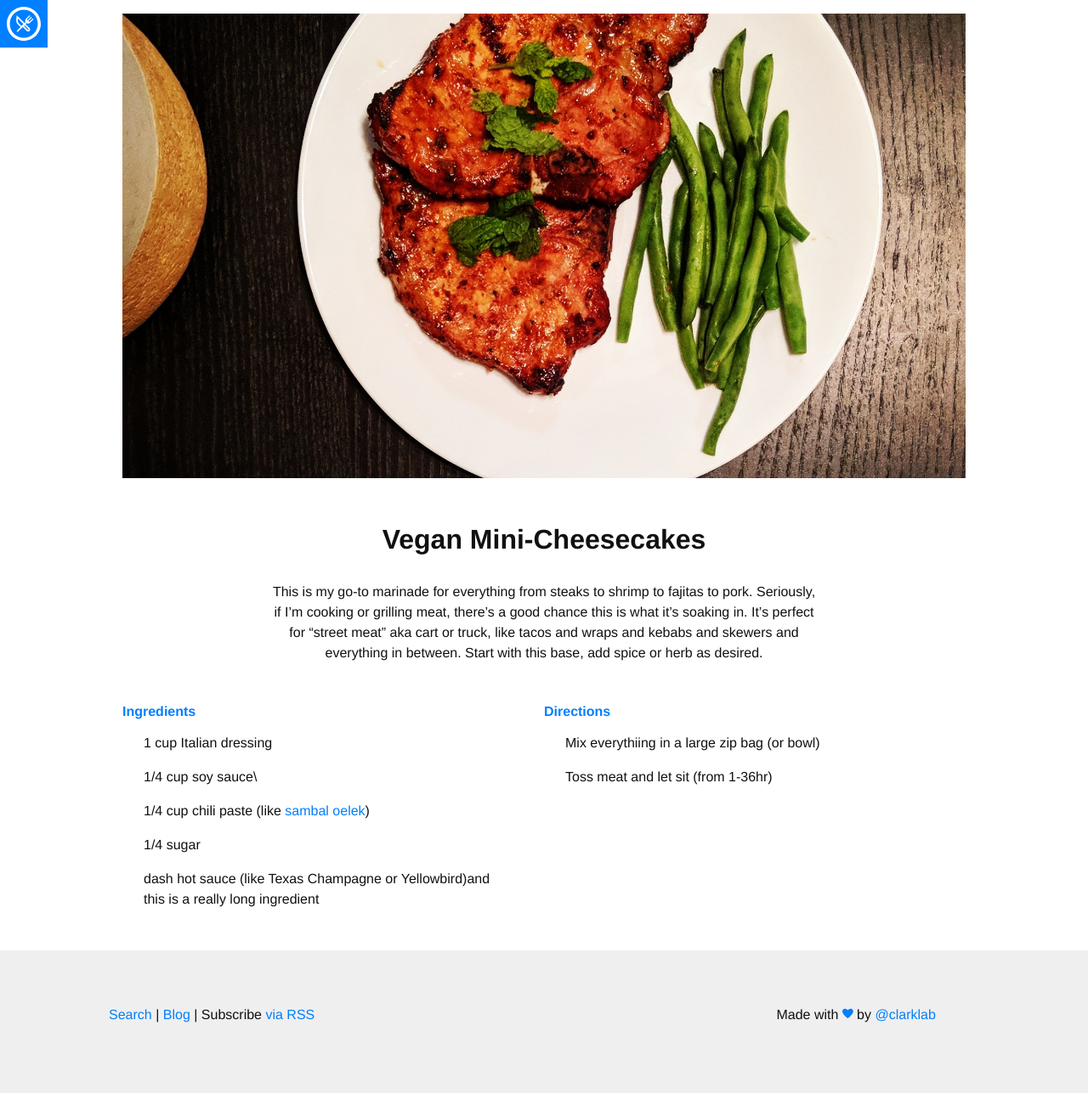
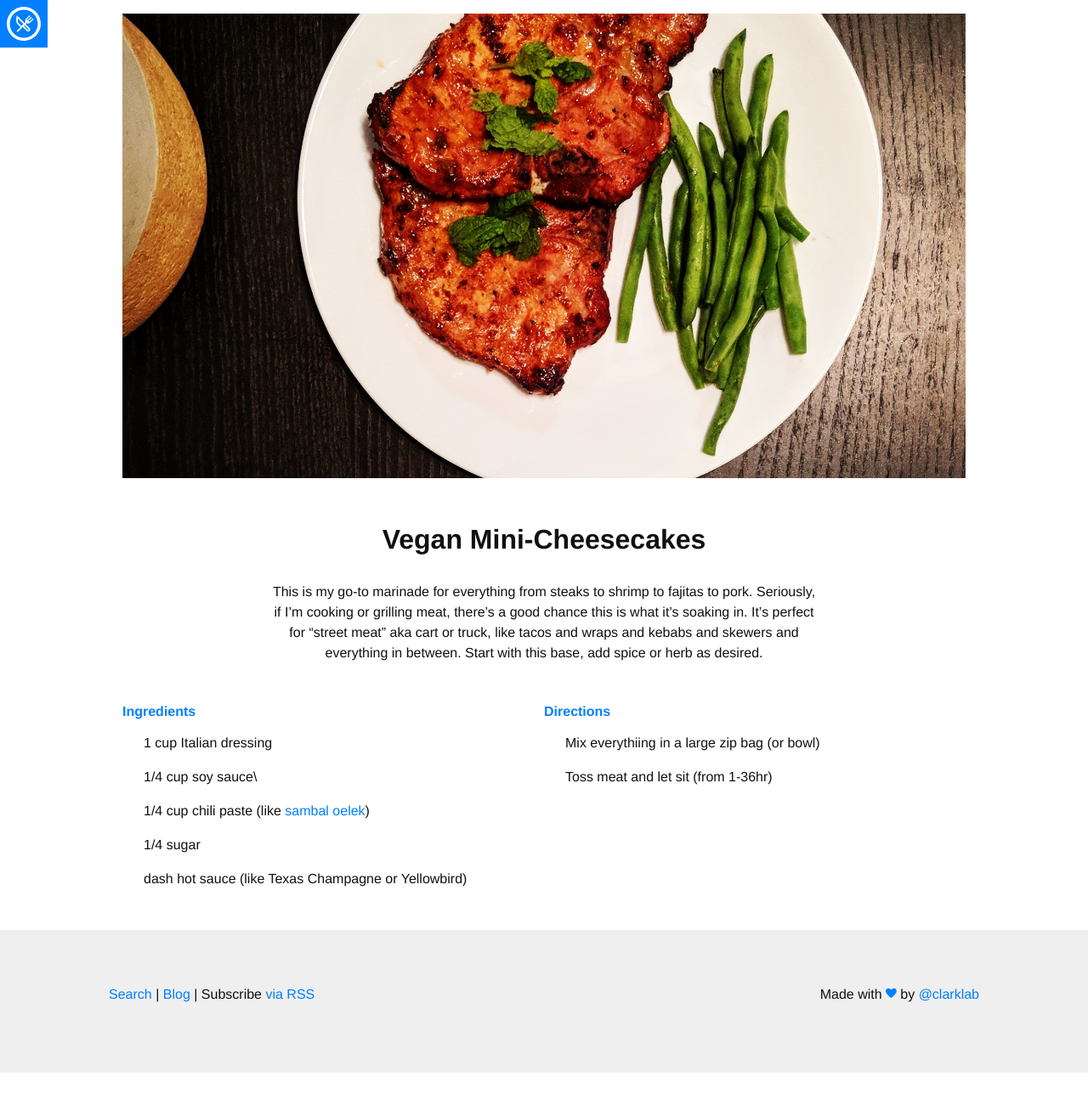
Before and after one commit to lynda365/lynda365.github.io, a Jekyll site: the page built from _recipes/vegan-mini-cheesecakes.md, in a window 1280 px wide. Shown: the whole page at 85% size. Built offline with Jekyll 4.4.1, drawn with Linux system fonts in a browser that asks for light colours; nearby versions of some CDN libraries; some web fonts are replaced; after the commit the page ends 1263 px from its top, so only the background shows below that.

Commit message:
Revert "adjusting column widths"
This reverts commit f2ed2d23af23e009284c9c3783b557fe243d3535.

```diff
--- a/_recipes/vegan-mini-cheesecakes.md
+++ b/_recipes/vegan-mini-cheesecakes.md
@@ -10,7 +10,7 @@ ingredients:
 - 1/4 cup soy sauce\
 - 1/4 cup chili paste (like [sambal oelek](https://amzn.to/2NuqquF))
 - 1/4 sugar
-- dash hot sauce (like Texas Champagne or Yellowbird)and this is a really long ingredient
+- dash hot sauce (like Texas Champagne or Yellowbird)
 
 directions:
 - Mix everythiing in a large zip bag (or bowl)
--- a/css/bass.css
+++ b/css/bass.css
@@ -634,7 +634,6 @@ h6, .h6 { font-size: .75rem }
   .sm-col {
     float: left;
     box-sizing: border-box;
-    padding-right: 5%;
   }
 
   .sm-col-right {
```
